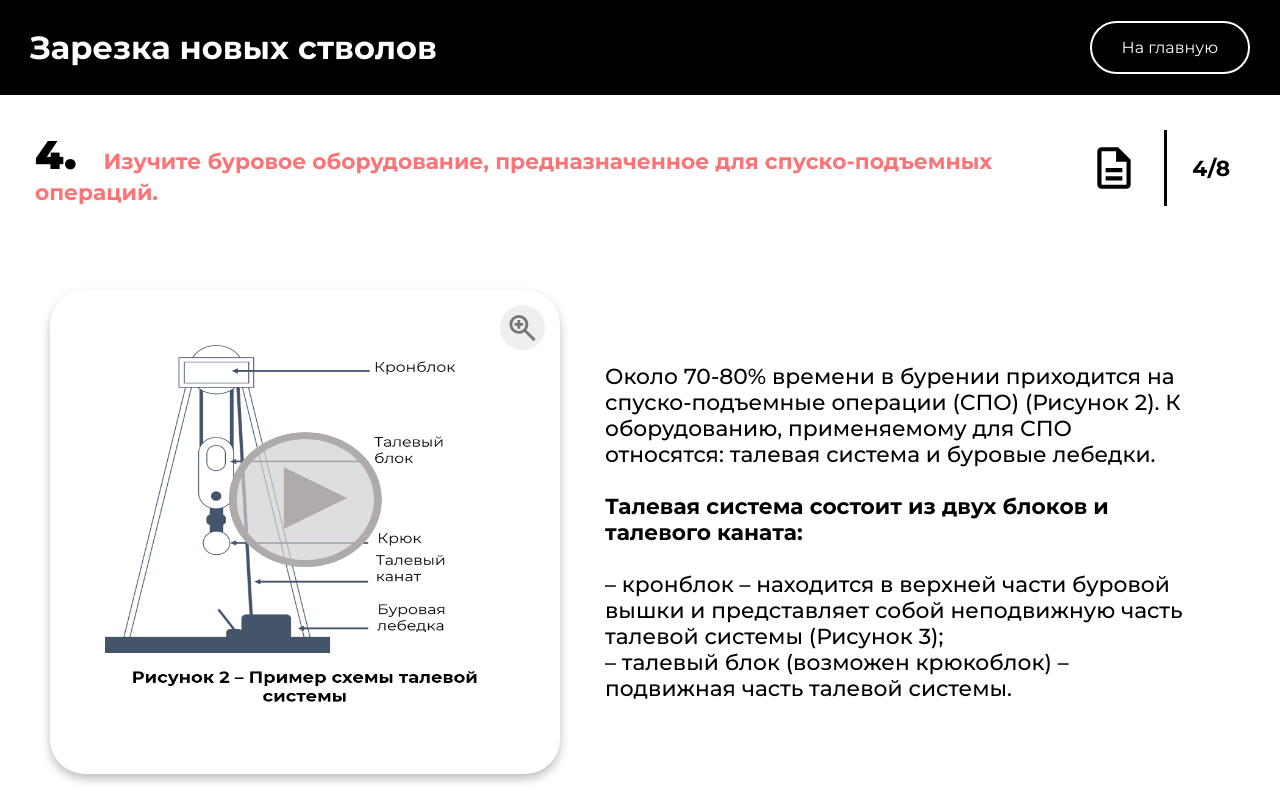
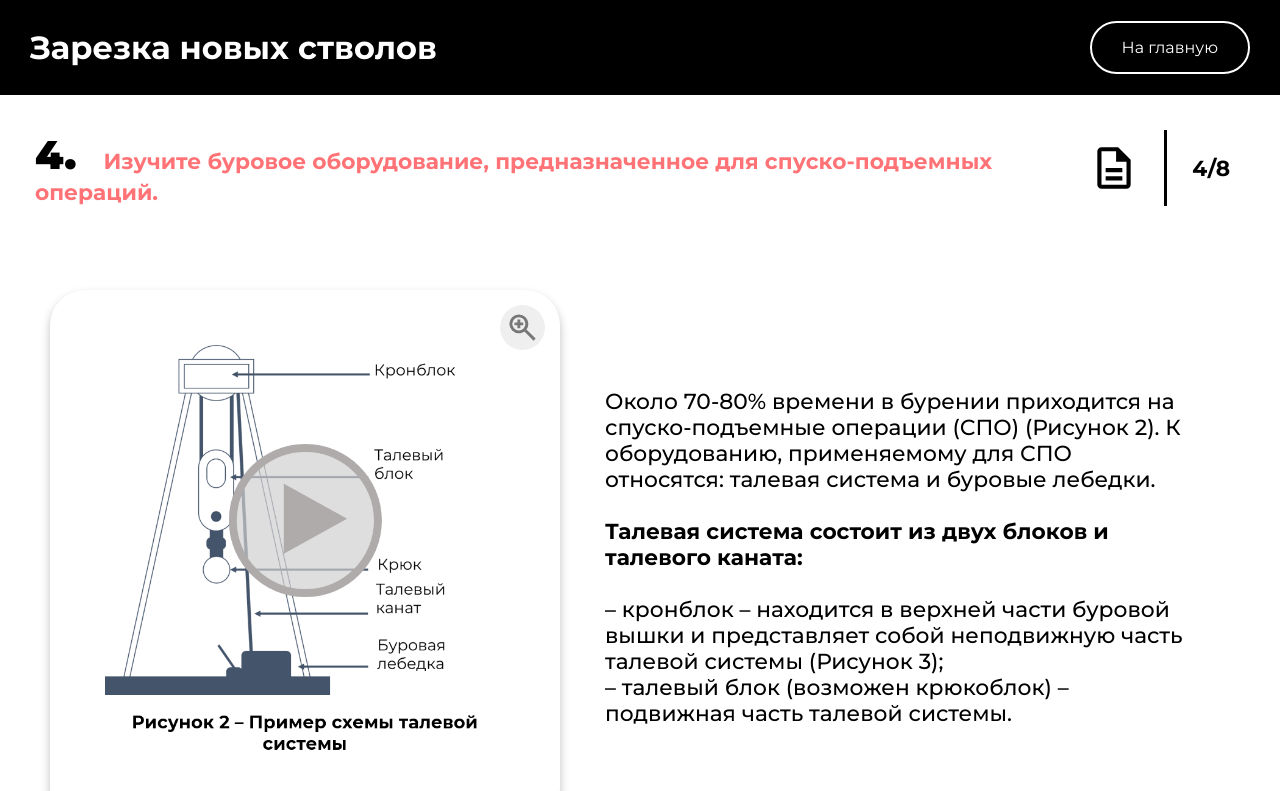
Before and after one commit to MilanIsmagulov/20_cok_novye_stvoly, a plain HTML site: page pages/2_eom/javascript_quiz_app_4/index.html in a window 1280 px wide. Shown: the top 791 px of the page. Drawn offline with nearby package versions, Linux system fonts and the light colour scheme.

```diff
--- a/pages/2_eom/javascript_quiz_app_4/styles/style.css
+++ b/pages/2_eom/javascript_quiz_app_4/styles/style.css
@@ -316,7 +316,7 @@ input:disabled {
 .image_part img{
     border-radius: 0;
 
-    height: 370px;
+    height: initial !important;
 }
 
 .popup_draw_and_text:last-child{
```
